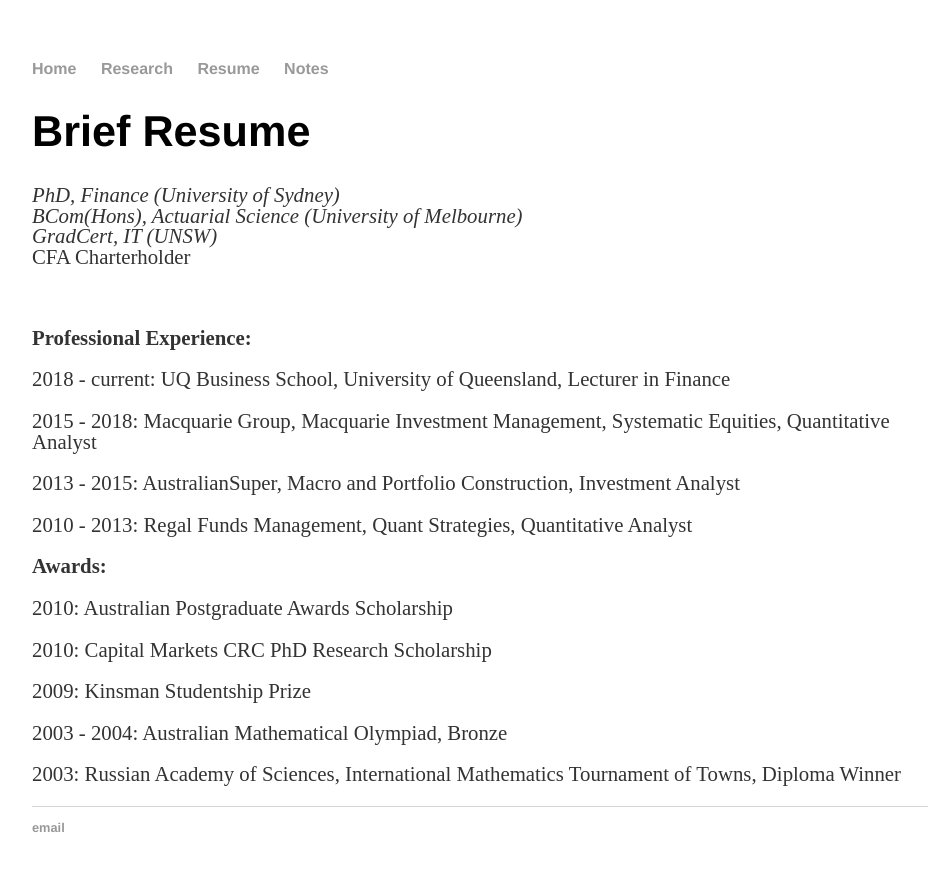
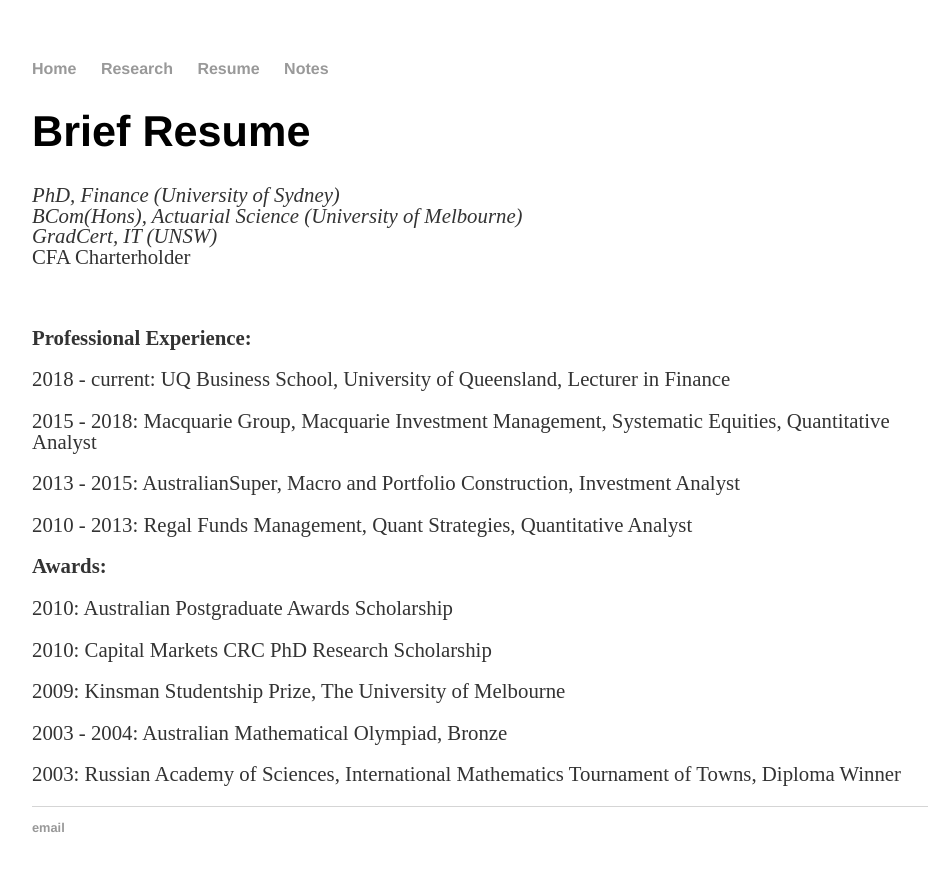
Before and after one commit to weiwangchun/weiwangchun.github.io, a Jekyll site: the page built from cv/index.html, in a window 1280 px wide. Shown: the top 871 px of the page, without its empty margins (160-1092 px from the left). Built offline with Jekyll 4.4.1, drawn with Linux system fonts in a browser that asks for light colours.

Commit message:
Update index.html

```diff
--- a/cv/index.html
+++ b/cv/index.html
@@ -19,7 +19,7 @@
 <p><strong> Awards: </strong></p>
 	<p> 2010: Australian Postgraduate Awards Scholarship </p>
 	<p> 2010: Capital Markets CRC PhD Research Scholarship </p>
-	<p> 2009: Kinsman Studentship Prize </p>
+	<p> 2009: Kinsman Studentship Prize, The University of Melbourne </p>
 	<p> 2003 - 2004: Australian Mathematical Olympiad, Bronze </p>
 	<p> 2003: Russian Academy of Sciences, International Mathematics Tournament of Towns, Diploma Winner </p>
 
```
